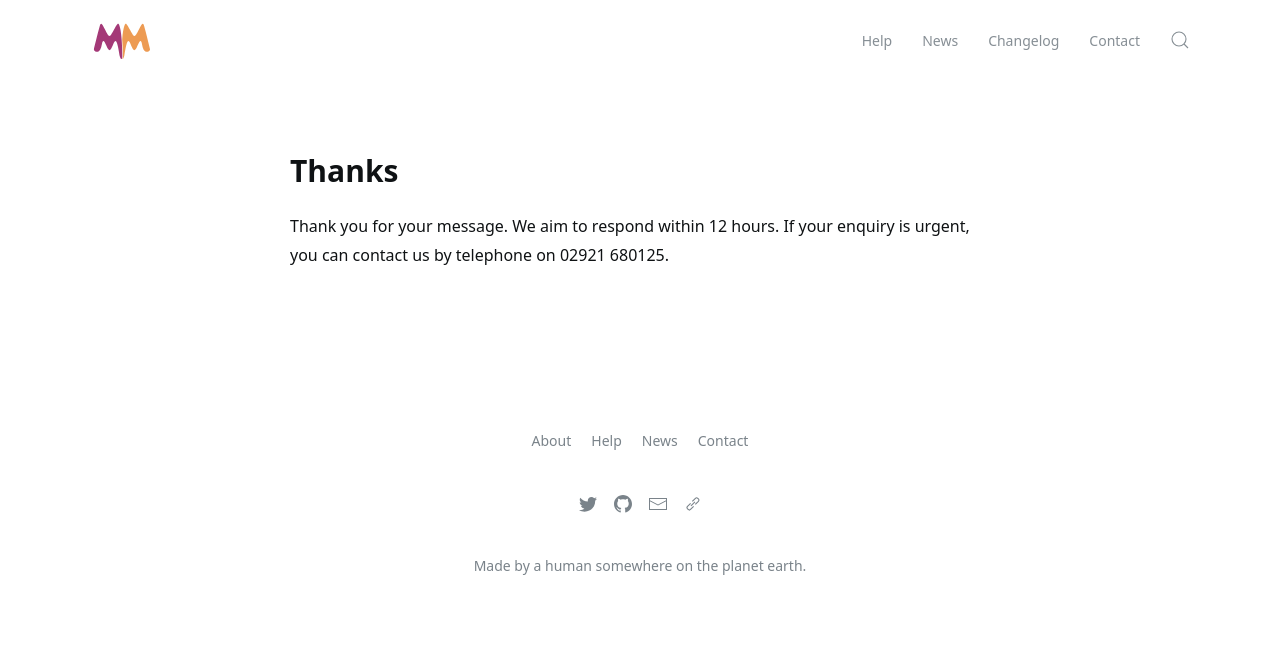
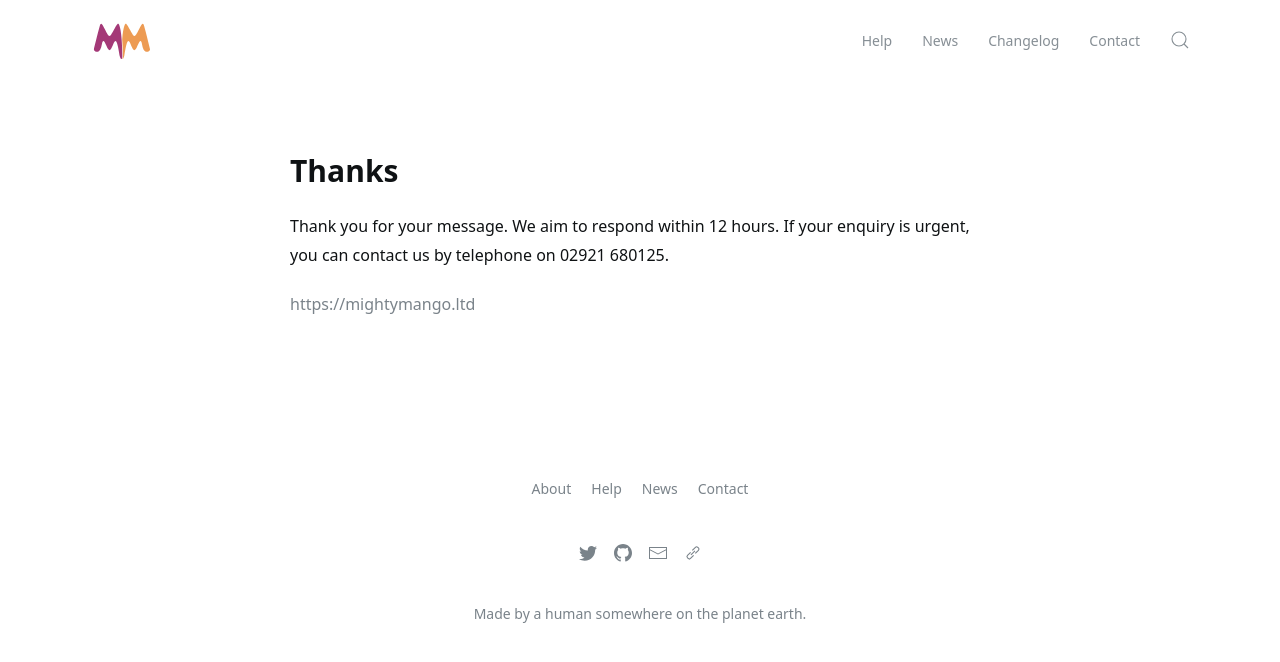
Before and after one commit to mightymango/mangodocs, a Jekyll site: the page built from thanks.md, in a window 1280 px wide. Shown: the top 662 px of the page. Built offline with Jekyll 4.4.1, drawn with Linux system fonts in a browser that asks for light colours; a script that is not in the unit is left out; some of the changed lines change nothing that is shown.

Commit message:
Update from Forestry.io Simon Barrett updated thanks.md

```diff
--- a/thanks.md
+++ b/thanks.md
@@ -5,3 +5,5 @@ permalink: "/thanks/"
 
 ---
 Thank you for your message. We aim to respond within 12 hours. If your enquiry is urgent, you can contact us by telephone on 02921 680125.
+
+[https://mightymango.ltd](https://mightymango.ltd "https://mightymango.ltd")
```
